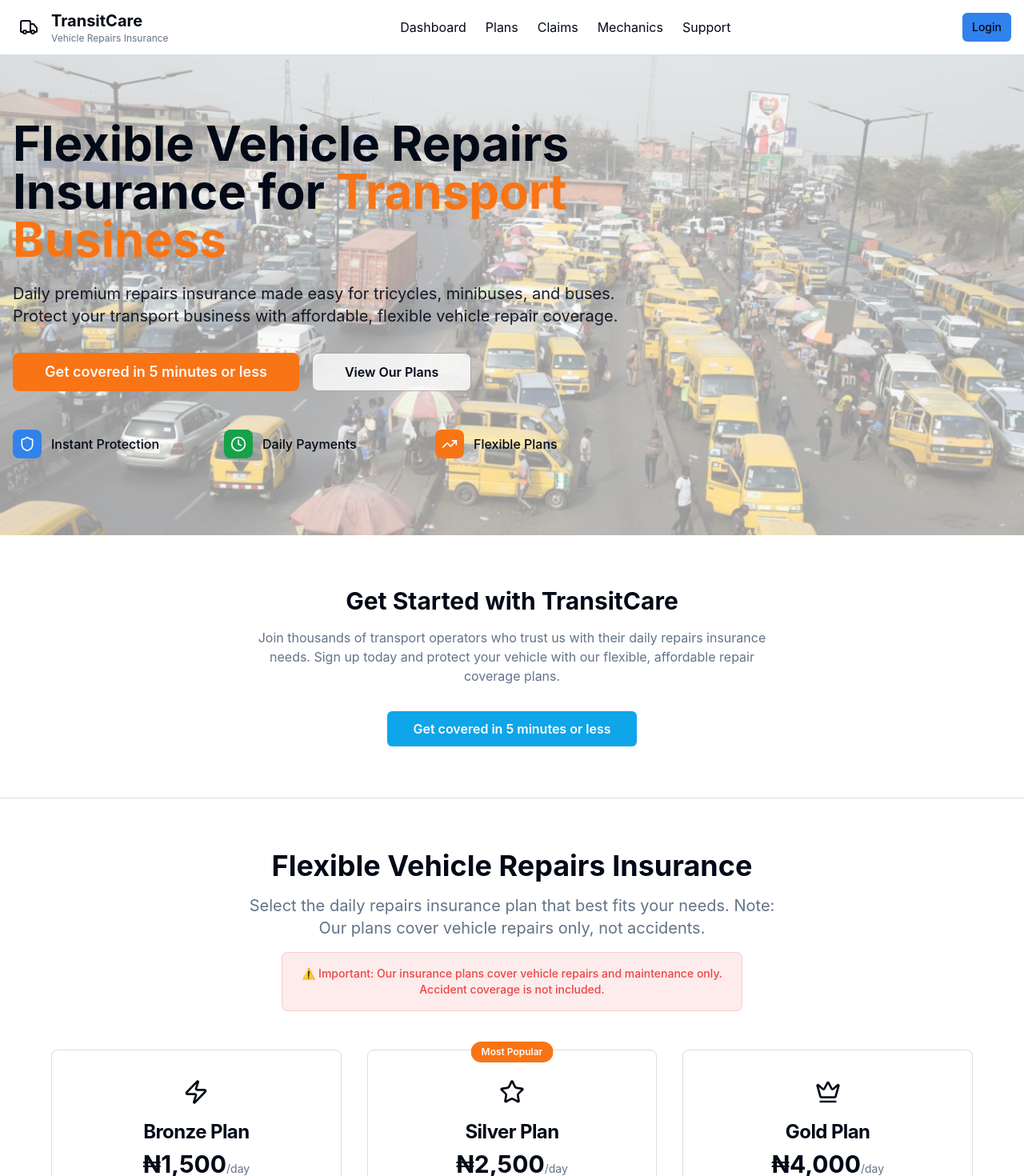
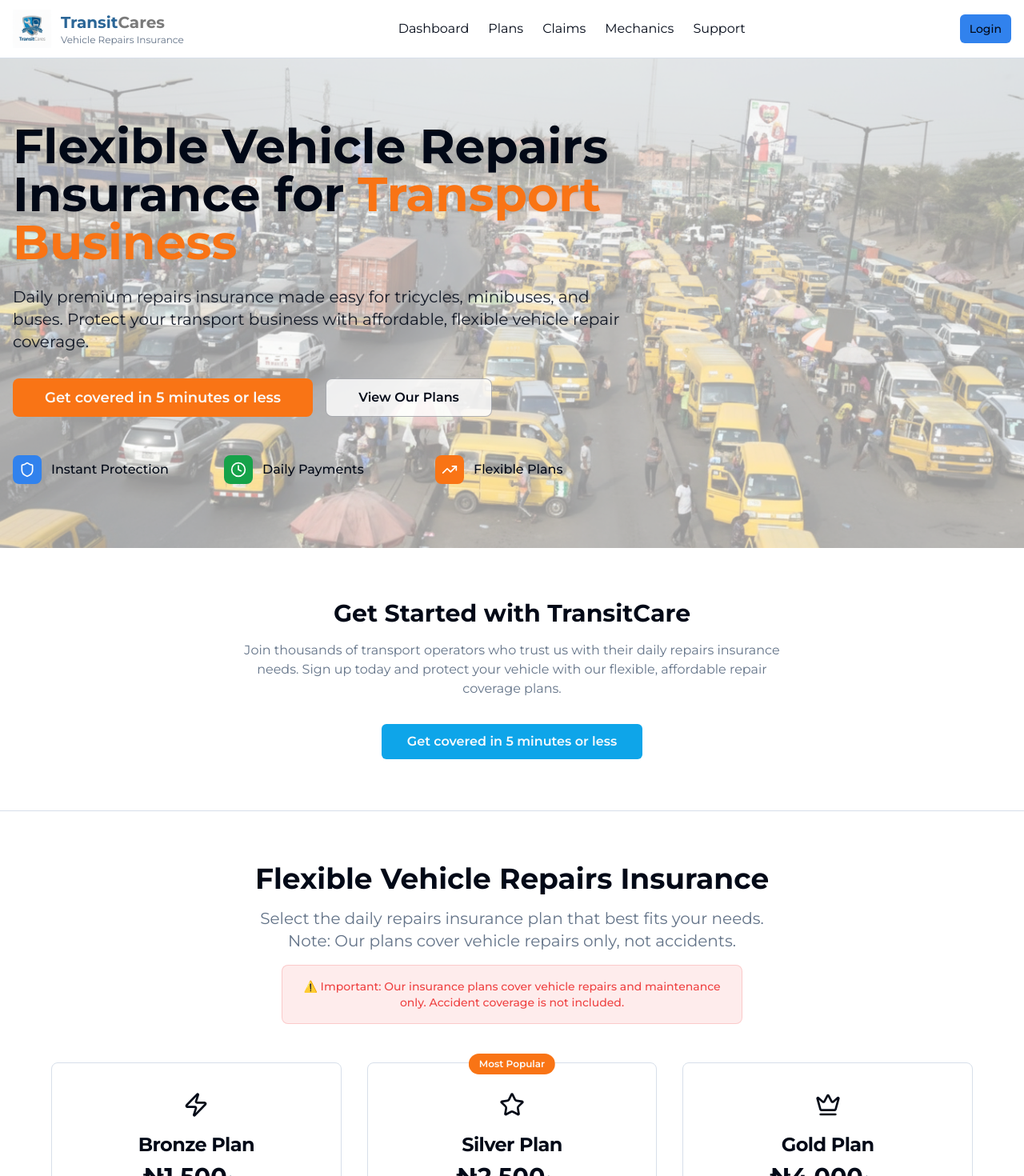
Before and after one commit to timsd/transitcares, a React (Vite) app: page / in a window 1280 px wide. Shown: the top 1470 px of the page at 80% size. Built offline with nearby package versions, Linux system fonts and the light colour scheme; the HTML template or start-up script is replaced by a standard one.

Commit message:
Update logo and branding colors

```diff
--- a/index.html
+++ b/index.html
@@ -3,12 +3,15 @@
   <head>
     <meta charset="UTF-8" />
     <meta name="viewport" content="width=device-width, initial-scale=1.0" />
-    <title>AjoSafeRide - Daily Vehicle Insurance for Transport Business</title>
-    <meta name="description" content="Affordable daily vehicle insurance for tricycles, minibuses and buses. Flexible premiums, instant coverage, and fast claims processing for transport professionals." />
-    <meta name="author" content="AjoSafeRide" />
+    <title>TransitCares - Vehicle Repairs Insurance for Transport Business</title>
+    <meta name="description" content="Flexible vehicle repairs insurance for tricycles, minibuses and buses. Daily premium payments, instant coverage, and fast claims processing for transport professionals." />
+    <meta name="author" content="TransitCares" />
+    <link rel="preconnect" href="https://fonts.googleapis.com">
+    <link rel="preconnect" href="https://fonts.gstatic.com" crossorigin>
+    <link href="https://fonts.googleapis.com/css2?family=Montserrat:wght@400;500;600;700;800&display=swap" rel="stylesheet">
 
-    <meta property="og:title" content="AjoSafeRide - Daily Vehicle Insurance for Transport Business" />
-    <meta property="og:description" content="Affordable daily vehicle insurance for tricycles, minibuses and buses. Flexible premiums, instant coverage, and fast claims processing for transport professionals." />
+    <meta property="og:title" content="TransitCares - Vehicle Repairs Insurance for Transport Business" />
+    <meta property="og:description" content="Flexible vehicle repairs insurance for tricycles, minibuses and buses. Daily premium payments, instant coverage, and fast claims processing for transport professionals." />
     <meta property="og:type" content="website" />
     <meta property="og:image" content="https://lovable.dev/opengraph-image-p98pqg.png" />
 
--- a/src/components/Header.tsx
+++ b/src/components/Header.tsx
@@ -1,8 +1,9 @@
 import { Button } from "@/components/ui/button";
-import { Truck, User, LogOut } from "lucide-react";
+import { User, LogOut } from "lucide-react";
 import { useAuth } from "@/hooks/useAuth";
 import { useNavigate } from "react-router-dom";
 import MobileMenu from "./MobileMenu";
+import logoImage from "@/assets/transitcares-logo.jpg";
 
 const Header = () => {
   const { user, signOut } = useAuth();
@@ -21,12 +22,13 @@ const Header = () => {
       <div className="container mx-auto px-4 py-3">
         <div className="flex items-center justify-between">
           {/* Logo */}
-          <div className="flex items-center gap-2">
-            <div className="p-2 bg-[var(--gradient-hero)] rounded-lg">
-              <Truck className="h-6 w-6 text-primary-foreground" />
-            </div>
+          <div className="flex items-center gap-3">
+            <img src={logoImage} alt="TransitCares Logo" className="h-12 w-12 object-contain" />
             <div>
-              <h1 className="font-bold text-xl text-foreground">TransitCare</h1>
+              <h1 className="font-montserrat font-bold text-xl">
+                <span className="text-brand-transit">Transit</span>
+                <span className="text-brand-cares">Cares</span>
+              </h1>
               <p className="text-xs text-muted-foreground">Vehicle Repairs Insurance</p>
             </div>
           </div>
--- a/src/components/HeroSection.tsx
+++ b/src/components/HeroSection.tsx
@@ -13,7 +13,7 @@ const HeroSection = () => {
 
       <div className="relative container mx-auto px-4 py-20 z-10">
         <div className="max-w-3xl">
-          <h1 className="text-3xl sm:text-4xl md:text-6xl font-bold text-foreground mb-6 leading-tight drop-shadow-sm">
+          <h1 className="text-3xl sm:text-4xl md:text-6xl font-montserrat font-bold text-foreground mb-6 leading-tight drop-shadow-sm">
             Flexible Vehicle Repairs Insurance for
             <span className="text-transport-orange"> Transport Business</span>
           </h1>
--- a/src/index.css
+++ b/src/index.css
@@ -18,9 +18,13 @@ All colors MUST be HSL.
     --popover: 0 0% 100%;
     --popover-foreground: 220 84% 4.9%;
 
-    /* Primary: Road Blue */
-    --primary: 214 84% 56%;
+    /* Primary: TransitCares Blue (#2A6496) */
+    --primary: 207 56% 38%;
     --primary-foreground: 0 0% 98%;
+
+    /* Brand colors for TransitCares logo */
+    --brand-transit: 207 56% 38%; /* #2A6496 */
+    --brand-cares: 0 0% 48%; /* #7A7A7A */
 
     /* Secondary: Light Blue */
     --secondary: 214 32% 91%;
@@ -129,7 +133,7 @@ All colors MUST be HSL.
 
   body {
     @apply bg-background text-foreground;
-    font-family: 'Inter', -apple-system, BlinkMacSystemFont, 'Segoe UI', sans-serif;
+    font-family: 'Montserrat', -apple-system, BlinkMacSystemFont, 'Segoe UI', sans-serif;
   }
 
   /* Ensure good text contrast and visibility on all backgrounds */
--- a/tailwind.config.ts
+++ b/tailwind.config.ts
@@ -13,8 +13,15 @@ export default {
       },
     },
     extend: {
+      fontFamily: {
+        'montserrat': ['Montserrat', 'sans-serif'],
+      },
       colors: {
         border: "hsl(var(--border))",
+        brand: {
+          transit: "hsl(var(--brand-transit))",
+          cares: "hsl(var(--brand-cares))",
+        },
         input: "hsl(var(--input))",
         ring: "hsl(var(--ring))",
         background: "hsl(var(--background))",
```
Also changed, not shown: src/assets/transitcares-logo.jpg (added).
